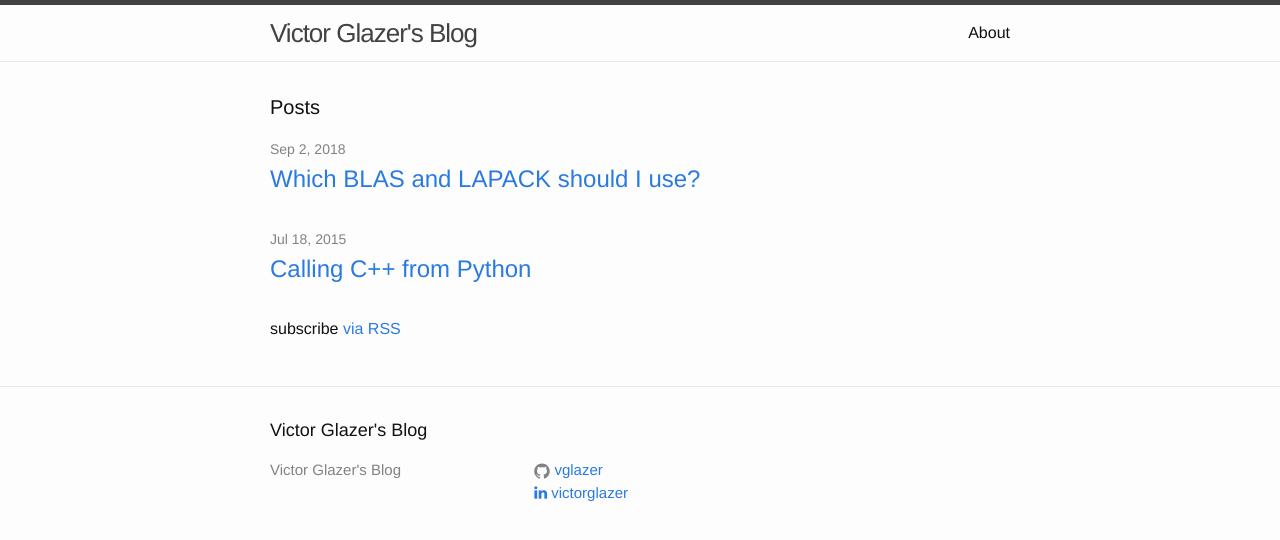
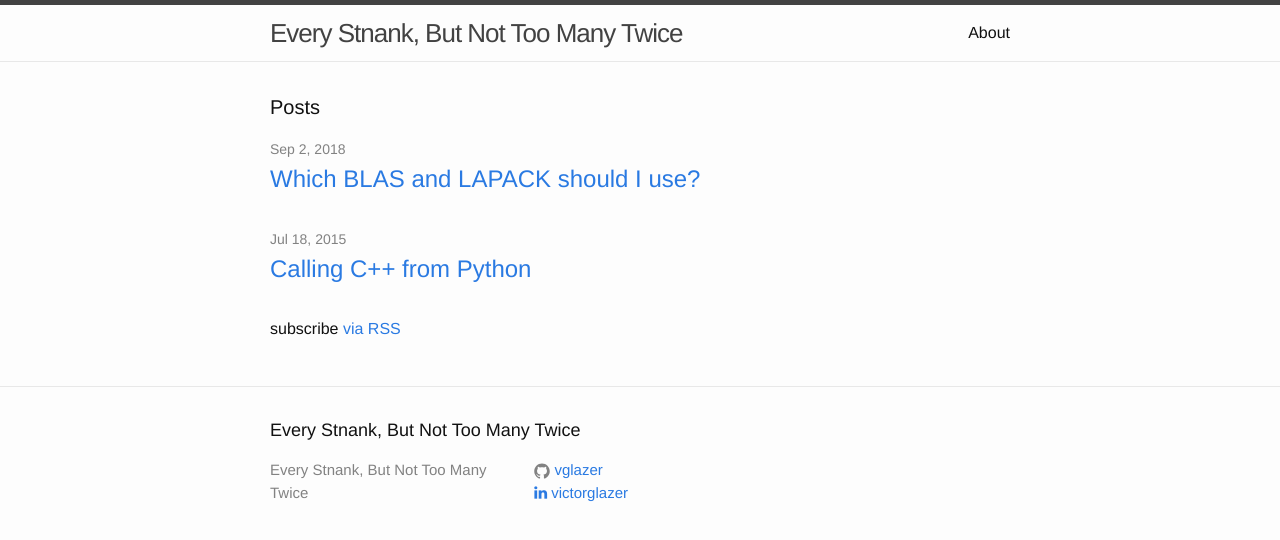
Before and after one commit to vglazer/vglazer.github.io, a Jekyll site: the page built from index.html, in a window 1280 px wide. Shown: the top 540 px of the page. Built offline with Jekyll 4.4.1, drawn with Linux system fonts in a browser that asks for light colours; nearby versions of some CDN libraries.

Commit message:
New title

```diff
--- a/_config.yml
+++ b/_config.yml
@@ -1,5 +1,5 @@
 # Site settings
-title: Victor Glazer's Blog
+title: Every Stnank, But Not Too Many Twice
 #email: victor.glazer@gmail.com
 #description: > # this means to ignore newlines until "baseurl:"
 #    Art, Finance, Music and Technology
```
